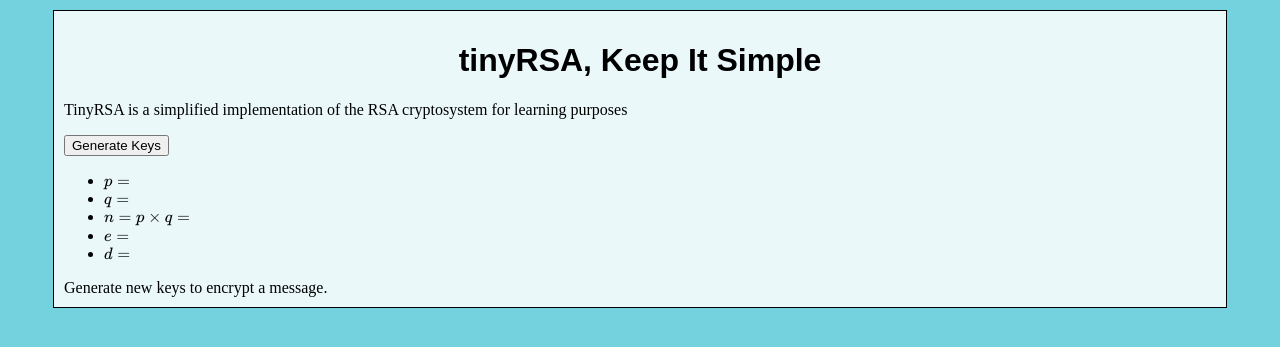
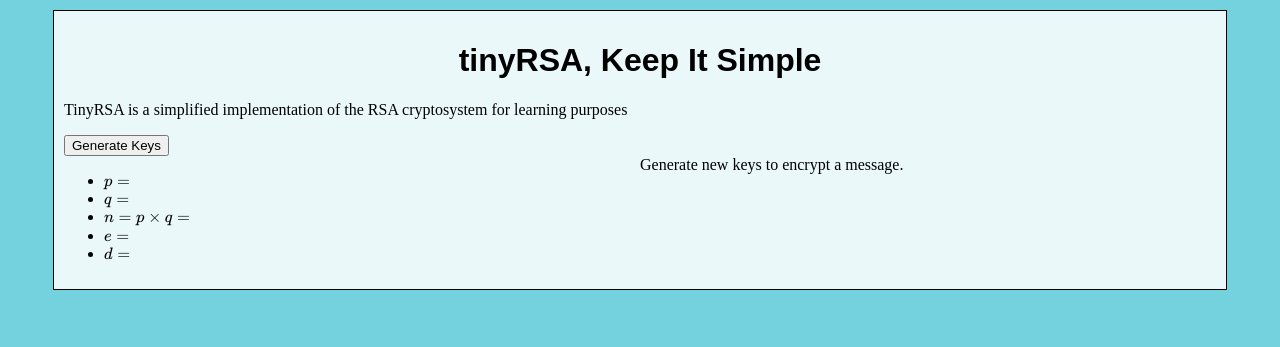
Before and after one commit to g-mizrahi/tinyRSA, a Flask app: page / in a window 1280 px wide. Shown: the top 347 px of the page. Run offline with Flask 2, Linux system fonts and the light colour scheme.

Commit message:
added grid layout

```diff
--- a/static/css/styles.css
+++ b/static/css/styles.css
@@ -16,5 +16,14 @@ h1{
 }
 
 #crypto{
-  display-template:
+  display: grid;
+  grid-template-columns: 1fr 1fr;
 }
+
+#keys{
+  grid-column: 1/2;
+}
+
+#messages{
+  grid-column: 2/3;
+}
```
